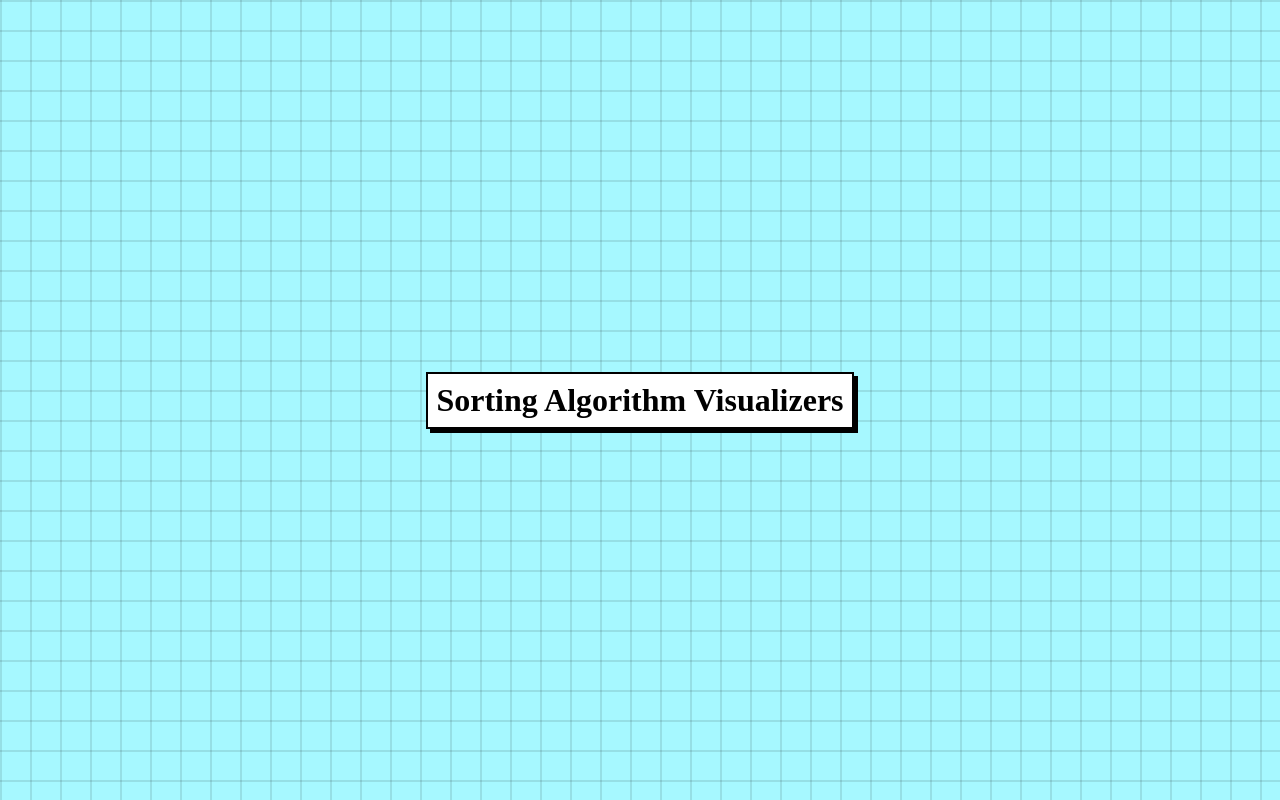
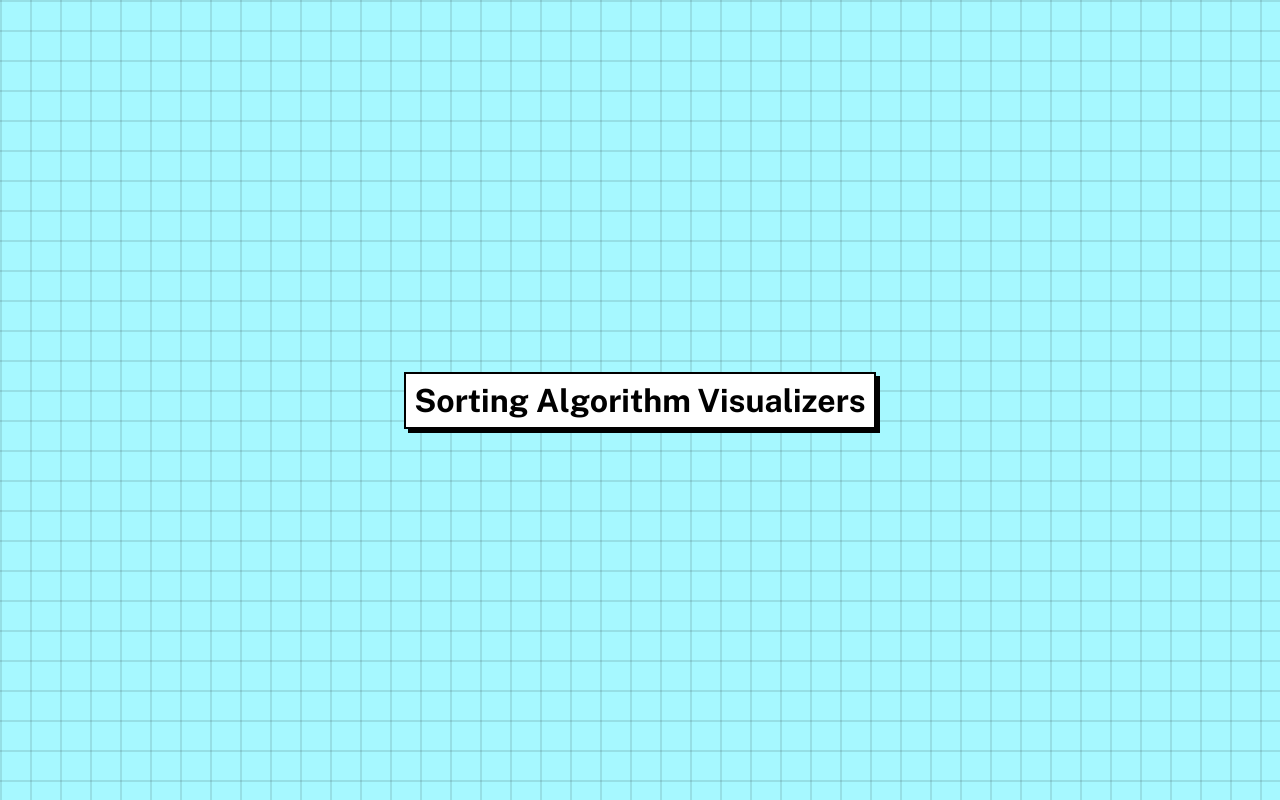
Before and after one commit to Speakiez/sorting-algorithm-visualizers, a React (Vite) app: page / in a window 1280 px wide. Built offline with nearby package versions, Linux system fonts and the light colour scheme.

Commit message:
Add the Public Sans font

```diff
--- a/index.html
+++ b/index.html
@@ -3,6 +3,11 @@
   <head>
     <meta charset="UTF-8" />
     <meta name="viewport" content="width=device-width, initial-scale=1.0" />
+
+    <link rel="preconnect" href="https://fonts.googleapis.com">
+    <link rel="preconnect" href="https://fonts.gstatic.com" crossorigin>
+    <link href="https://fonts.googleapis.com/css2?family=Public+Sans:ital,wght@0,100..900;1,100..900&display=swap" rel="stylesheet">
+
     <title>Sorting Algorithm Visualizer</title>
   </head>
   <body>
--- a/src/index.css
+++ b/src/index.css
@@ -8,6 +8,10 @@
   box-sizing: border-box;
   padding: 0;
   margin: 0;
+}
+
+html {
+  font-family: "Public Sans", Arial, Helvetica, sans-serif;
 }
 
 #root {
```
